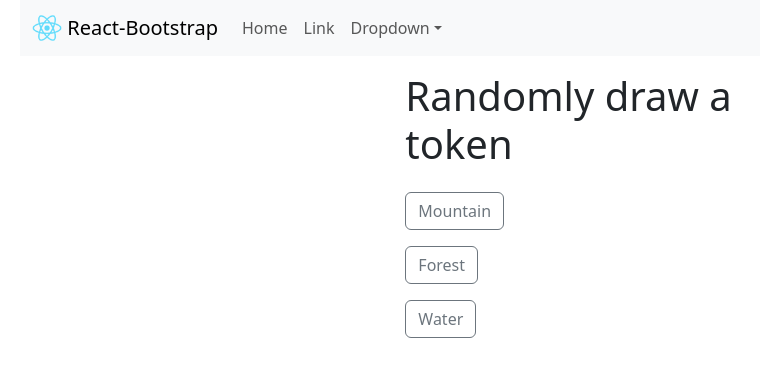
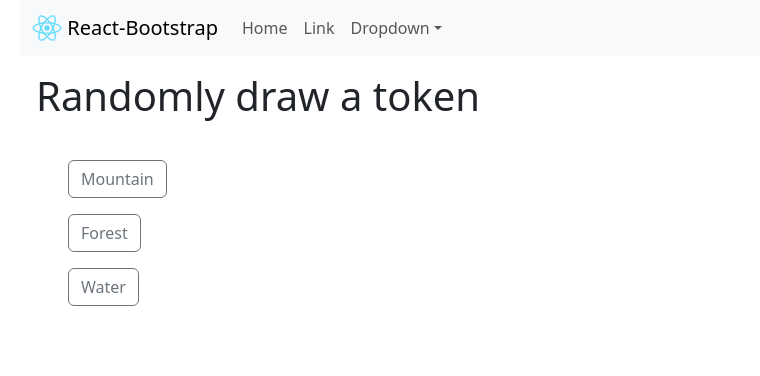
Before and after one commit to swirle13/The-Witcher-Old-World-Tool, a React app: page / in a window 1280 px wide. Shown: the top 376 px of the page, without its empty margins (62-822 px from the left). Built offline with nearby package versions, Linux system fonts and the light colour scheme.

Commit message:
Improve basic layout padding/margins

```diff
--- a/src/app.tsx
+++ b/src/app.tsx
@@ -1,24 +1,24 @@
-// use components from https://react-bootstrap.netlify.app/docs/getting-started/introduction
+// Use components from https://react-bootstrap.netlify.app/docs/getting-started/introduction
 
-import React, { useRef } from 'react'
+import React, { useRef } from 'react';
 import Container from 'react-bootstrap/Container';
 import Nav from 'react-bootstrap/Nav';
 import Navbar from 'react-bootstrap/Navbar';
 import NavDropdown from 'react-bootstrap/NavDropdown';
 import Row from 'react-bootstrap/Row';
 import Col from 'react-bootstrap/Col';
-import logo from './img/logo192.png'
+import logo from './img/logo192.png';
 import Button from 'react-bootstrap/esm/Button';
 import { ButtonGroup } from 'react-bootstrap';
-import TerrainTokenDeck, { ForestToken, MountainToken, WaterToken } from '../src/classes/terrains'
+import TerrainTokenDeck, { type ForestToken, type MountainToken, type WaterToken } from '../src/classes/terrains';
 import { useEffect, useState } from 'react';
 
 const localTerrainDeck = new TerrainTokenDeck();
 
 export default function App() {
-  const [displayedMountainToken, setMountainToken] = useState<MountainToken>()
-  const [displayedForestToken, setForestToken] = useState<ForestToken>()
-  const [displayedWaterToken, setWaterToken] = useState<WaterToken>()
+  const [displayedMountainToken, setMountainToken] = useState<MountainToken>();
+  const [displayedForestToken, setForestToken] = useState<ForestToken>();
+  const [displayedWaterToken, setWaterToken] = useState<WaterToken>();
 
   return (
     <Container>
@@ -30,7 +30,6 @@ export default function App() {
               width="30"
               height="30"
               className="d-inline-block align-top"
-            // alt="React Bootstrap logo"
             />{" "}
             React-Bootstrap
           </Navbar.Brand>
@@ -57,12 +56,13 @@ export default function App() {
       <Container fluid className="mx-auto">
         <Row>
           <Col />
-          <Col className='d-grid gap-3 p-3'>
+          <Col className='d-grid gap-3 p-3' xxl="auto">
             <h1>
               Randomly draw a token
             </h1>
-            <Row>
-              <Col md lg="4">
+            <Container className='d-grid gap-3 p-3 ms-3 me-3'>
+              <Row className='d-flex align-items-center'>
+                <Col md lg="5">
                   <Button
                     variant="outline-secondary"
                     onClick={() => setMountainToken(localTerrainDeck.drawMountainToken())}
@@ -70,11 +70,15 @@ export default function App() {
                     Mountain
                   </Button>
                 </Col>
-              <Col sm lg="1">{displayedMountainToken?.number}</Col>
-              <Col>{displayedMountainToken?.name}</Col>
+                <Col sm lg="1">
+                  {displayedMountainToken?.number}
+                </Col>
+                <Col>
+                  {displayedMountainToken?.name}
+                </Col>
               </Row>
-            <Row>
-              <Col md lg="4">
+              <Row className='d-flex align-items-center'>
+                <Col md lg="5">
                   <Button
                     variant="outline-secondary"
                     onClick={() => setForestToken(localTerrainDeck.drawForestToken())}
@@ -82,11 +86,15 @@ export default function App() {
                     Forest
                   </Button>
                 </Col>
-              <Col sm lg="1">{displayedForestToken?.number}</Col>
-              <Col>{displayedForestToken?.name}</Col>
+                <Col sm lg="1">
+                  {displayedForestToken?.number}
+                </Col>
+                <Col>
+                  {displayedForestToken?.name}
+                </Col>
               </Row>
-            <Row>
-              <Col md lg="4">
+              <Row className='d-flex align-items-center'>
+                <Col md lg="5">
                   <Button
                     variant="outline-secondary"
                     onClick={() => setWaterToken(localTerrainDeck.drawWaterToken())}
@@ -94,9 +102,14 @@ export default function App() {
                     Water
                   </Button>
                 </Col>
-              <Col sm lg="1">{displayedWaterToken?.number}</Col>
-              <Col>{displayedWaterToken?.name}</Col>
+                <Col sm lg="1">
+                  {displayedWaterToken?.number}
+                </Col>
+                <Col>
+                  {displayedWaterToken?.name}
+                </Col>
               </Row>
+            </Container>
           </Col>
           <Col />
         </Row>
```
Also changed, not shown: .eslintrc.cjs (added), .eslintrc.json. Lines whose indentation alone changed are shown as unchanged.
